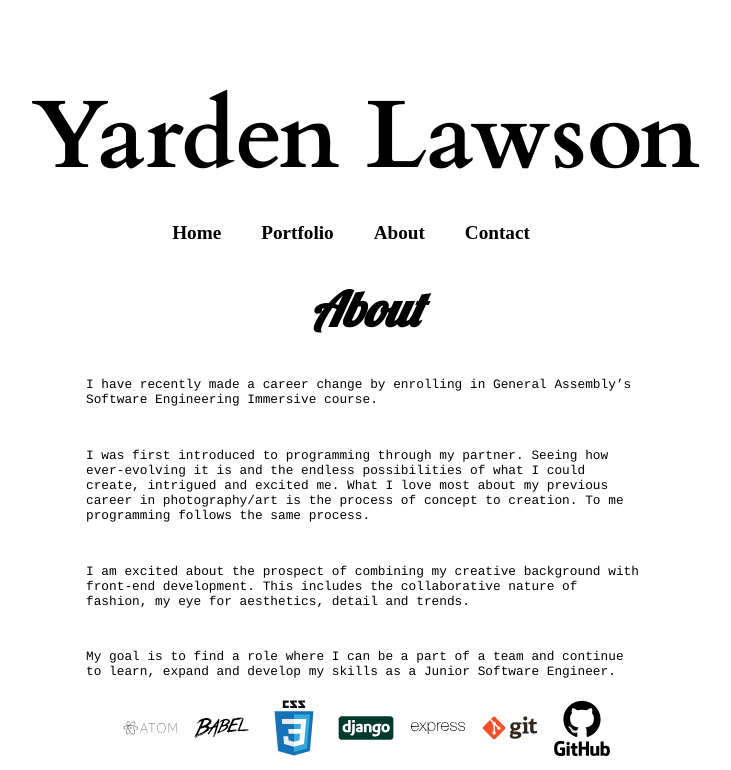
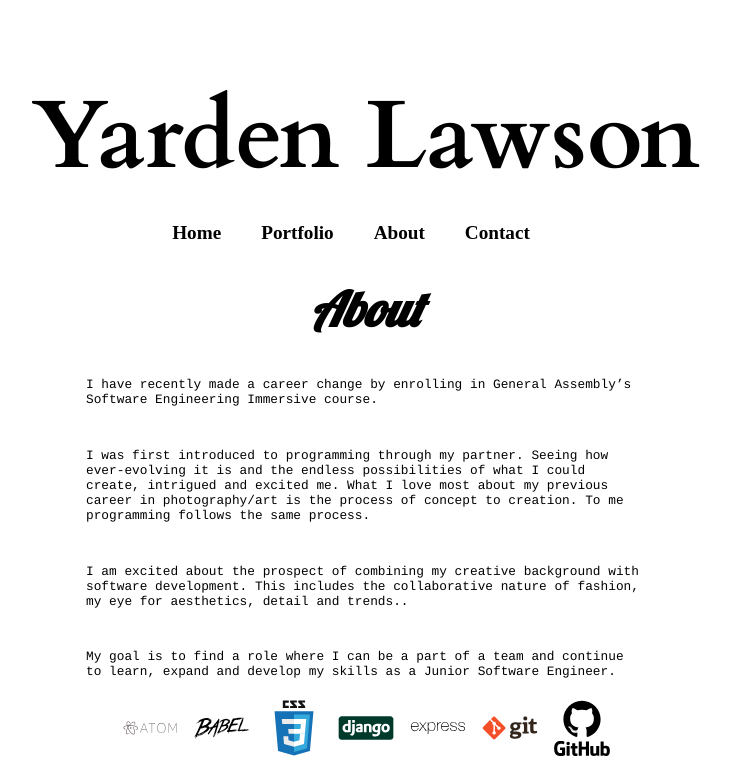
Before and after one commit to YBL123/portfolio, a React (Create React App) app: page /About in a window 1280 px wide. Shown: the top 770 px of the page, without its empty margins (274-1005 px from the left). Built offline with nearby package versions, Linux system fonts and the light colour scheme; a web font is replaced by a local one.

Commit message:
update changed frontend to software

```diff
--- a/src/About.js
+++ b/src/About.js
@@ -20,12 +20,12 @@ const About = () => (
           </p>
       <br />
       <p className="home-about-text">
-        I am excited about the prospect of combining my creative background with front-end development. This includes the collaborative nature of fashion, my eye for aesthetics, detail and trends.</p>
+        I am excited about the prospect of combining my creative background with software development. This includes the collaborative nature of fashion, my eye for aesthetics, detail and trends..</p>
       <br />
       <p className="home-about-text">
         My goal is to find a role where I can be a part of a team and continue to learn, expand and develop my skills as a Junior Software Engineer.</p>
 
-        <TechIcons />
+      <TechIcons />
     </div>
 
 
--- a/src/Home.js
+++ b/src/Home.js
@@ -48,7 +48,7 @@ const Home = () => (
           </p>
           <br />
           <p className="home-about-text">
-            I am excited about the prospect of combining my creative background with front-end development. This includes the collaborative nature of fashion, my eye for aesthetics, detail and trends.</p>
+            I am excited about the prospect of combining my creative background with software development. This includes the collaborative nature of fashion, my eye for aesthetics, detail and trends.</p>
           <br />
           <p className="home-about-text">
             My goal is to find a role where I can be a part of a team and continue to learn, expand and develop my skills as a Junior Software Engineer.</p>
```
Also changed, not shown: 325 other files (tests, documents, lock files or other folders).
